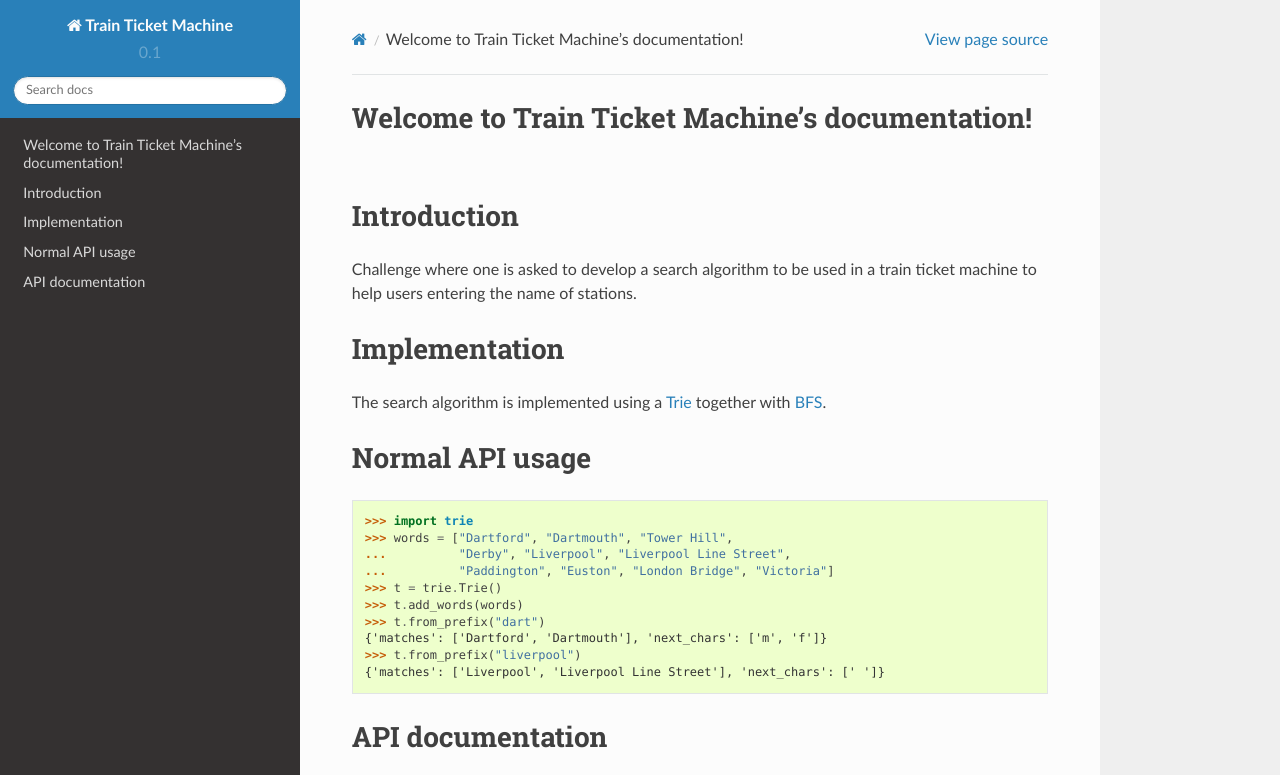
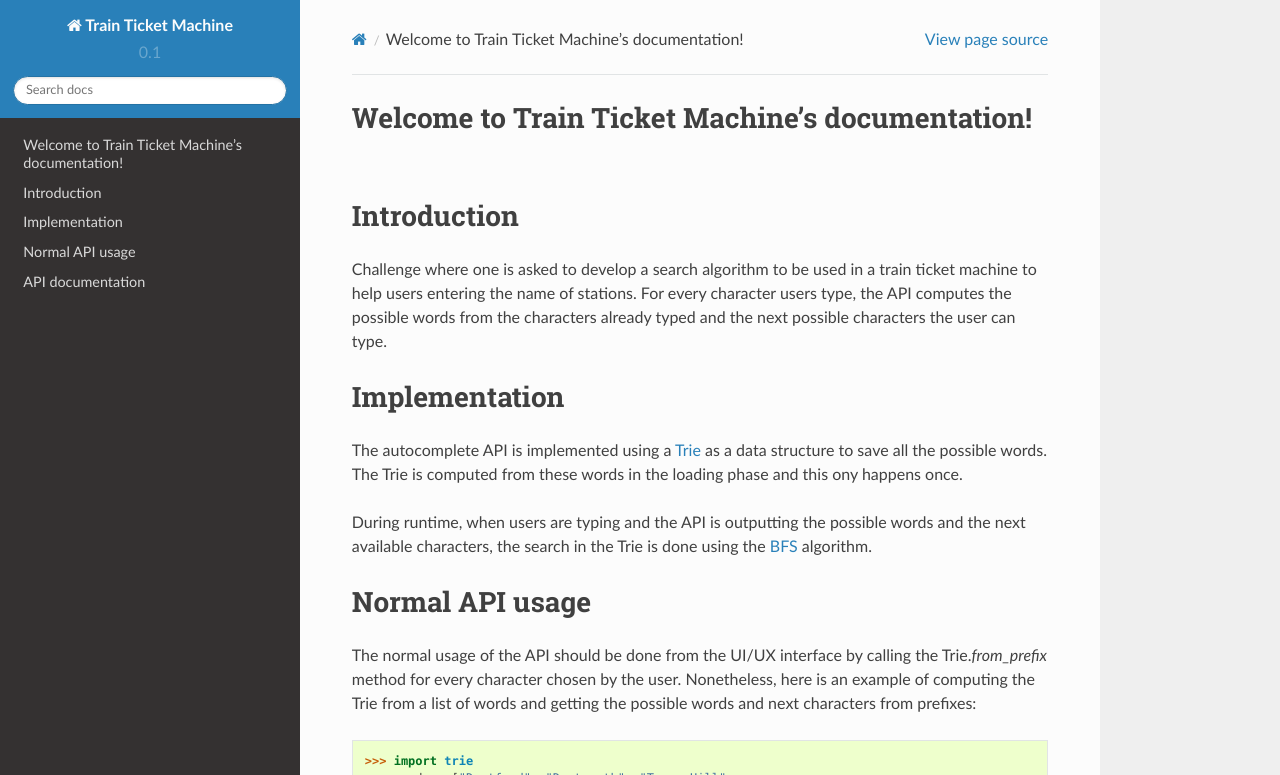
Before and after one commit to DioPires/train_ticket_machine, a Sphinx documentation site: the page built from doc/doc.rst, in a window 1280 px wide and 1249 px high, cut to the strip 0-775 px from the top of the window. Built offline with Sphinx 7.4.7 and the Read the Docs theme 2.0.0, drawn with Linux system fonts in a browser that asks for light colours.

```diff
--- a/doc/doc.rst
+++ b/doc/doc.rst
@@ -13,15 +13,19 @@ Welcome to Train Ticket Machine's documentation!
 Introduction
 ============
 
-Challenge where one is asked to develop a search algorithm to be used in a train ticket machine to help users entering the name of stations.
+Challenge where one is asked to develop a search algorithm to be used in a train ticket machine to help users entering the name of stations. For every character users type, the API computes the possible words from the characters already typed and the next possible characters the user can type.
 
 Implementation
 ==============
 
-The search algorithm is implemented using a `Trie <https://en.wikipedia.org/wiki/Trie>`_ together with `BFS <https://en.wikipedia.org/wiki/Breadth-first_search>`_.
+The autocomplete API is implemented using a `Trie <https://en.wikipedia.org/wiki/Trie>`_ as a data structure to save all the possible words. The Trie is computed from these words in the loading phase and this ony happens once.
+
+During runtime, when users are typing and the API is outputting the possible words and the next available characters, the search in the Trie is done using the `BFS <https://en.wikipedia.org/wiki/Breadth-first_search>`_ algorithm.
 
 Normal API usage
 ================
+
+The normal usage of the API should be done from the UI/UX interface by calling the Trie.\ *from_prefix* method for every character chosen by the user. Nonetheless, here is an example of computing the Trie from a list of words and getting the possible words and next characters from prefixes:
 
 ::
 
@@ -41,4 +45,4 @@ API documentation
 
 
 .. automodule:: trie
-   :members:
+	:members:
```
Also changed, not shown: README.md (+5 -2 lines).
